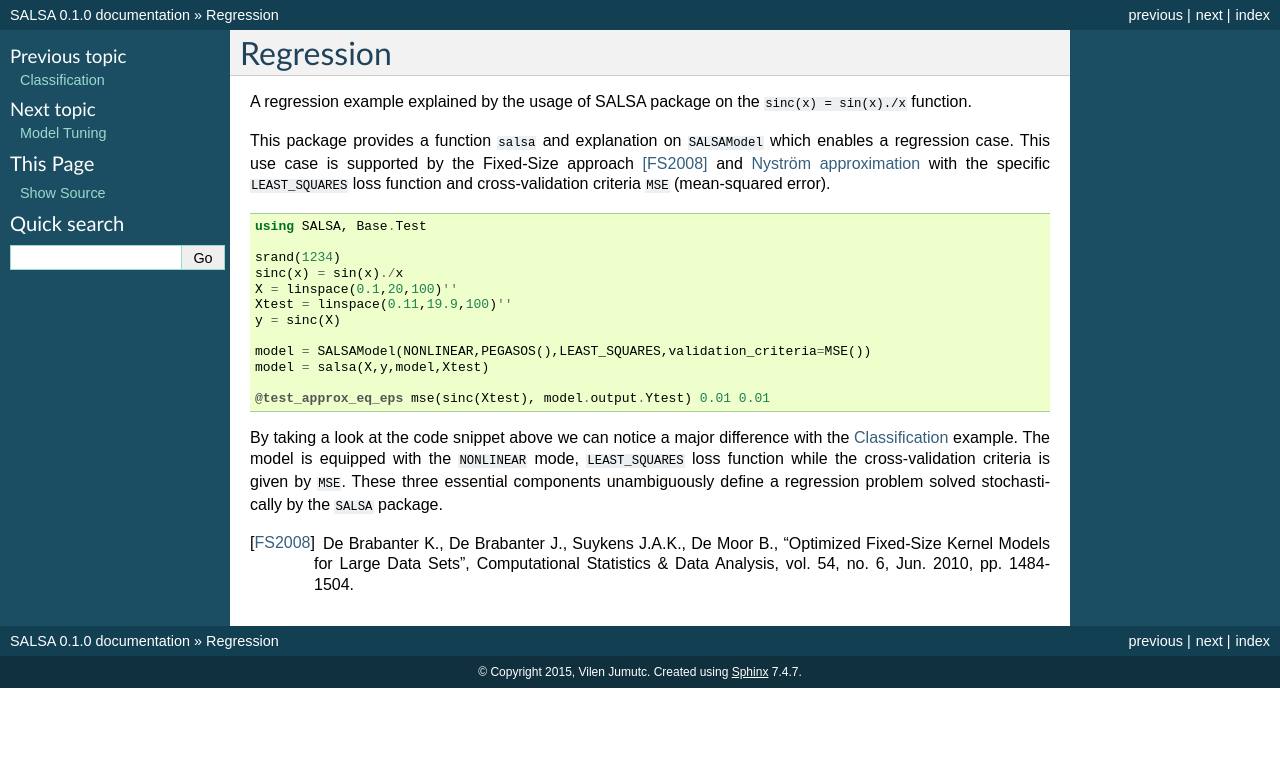
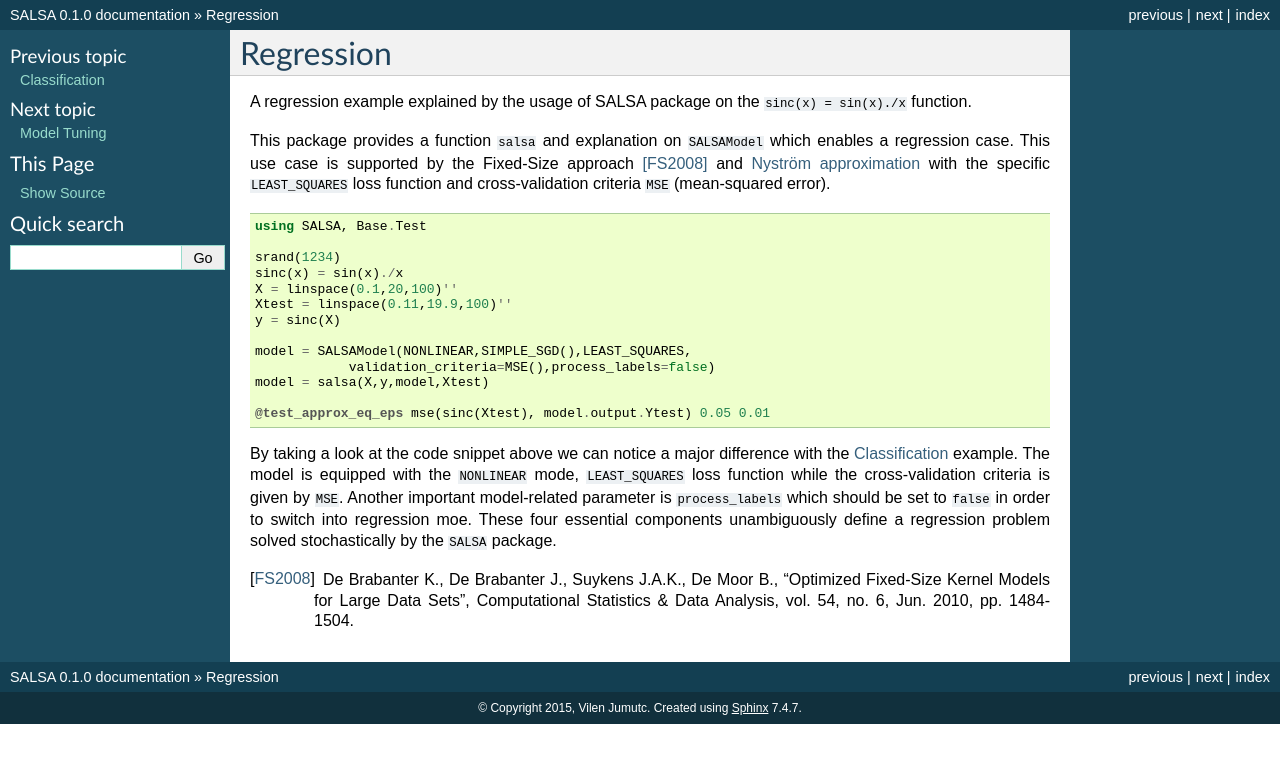
Before and after one commit to jumutc/SALSA.jl, a Sphinx documentation site: the page built from docs/source/regression.rst, in a window 1280 px wide. Shown: the top 763 px of the page. Built offline with Sphinx 7.4.7, drawn with Linux system fonts in a browser that asks for light colours; formulas are drawn with MathJax 3.

Commit message:
refactoring + show(...) + docs

```diff
--- a/docs/source/regression.rst
+++ b/docs/source/regression.rst
@@ -16,11 +16,12 @@ This package provides a function ``salsa`` and explanation on ``SALSAModel`` whi
     Xtest = linspace(0.11,19.9,100)''
     y = sinc(X)
 
-    model = SALSAModel(NONLINEAR,PEGASOS(),LEAST_SQUARES,validation_criteria=MSE())
+    model = SALSAModel(NONLINEAR,SIMPLE_SGD(),LEAST_SQUARES,
+    		validation_criteria=MSE(),process_labels=false)
     model = salsa(X,y,model,Xtest)
 
-    @test_approx_eq_eps mse(sinc(Xtest), model.output.Ytest) 0.01 0.01
+    @test_approx_eq_eps mse(sinc(Xtest), model.output.Ytest) 0.05 0.01
 
-By taking a look at the code snippet above we can notice a major difference with the :doc:`Classification <classification>` example. The model is equipped with the ``NONLINEAR`` mode, ``LEAST_SQUARES`` loss function while the cross-validation criteria is given by ``MSE``. These three essential components unambiguously define a regression problem solved stochastically by the ``SALSA`` package.
+By taking a look at the code snippet above we can notice a major difference with the :doc:`Classification <classification>` example. The model is equipped with the ``NONLINEAR`` mode, ``LEAST_SQUARES`` loss function while the cross-validation criteria is given by ``MSE``. Another important model-related parameter is ``process_labels`` which should be set to ``false`` in order to switch into regression moe. These four essential components unambiguously define a regression problem solved stochastically by the ``SALSA`` package.
 
 .. [FS2008] De Brabanter K., De Brabanter J., Suykens J.A.K., De Moor B., "Optimized Fixed-Size Kernel Models for Large Data Sets", Computational Statistics & Data Analysis, vol. 54, no. 6, Jun. 2010, pp. 1484-1504.
```
Also changed, not shown: 6 other files.
